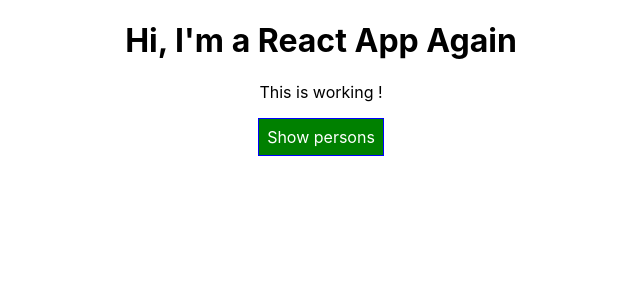
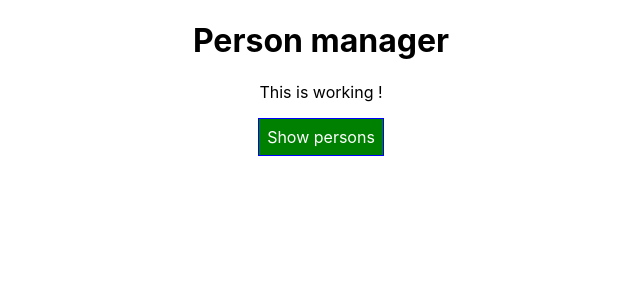
Before and after one commit to BenCRX/react-complete-guide, a React (Create React App) app: page / in a window 1280 px wide. Shown: the top 300 px of the page, without its empty margins (319-959 px from the left). Built offline with nearby package versions, Linux system fonts and the light colour scheme.

Commit message:
90 Finished - Components Creation Lifecycle in Action

```diff
--- a/src/components/Cockpit/Cockpit.js
+++ b/src/components/Cockpit/Cockpit.js
@@ -19,7 +19,7 @@
 
   return (
     <div className={style.Cockpit}>
-      <h1>Hi, I'm a React App Again</h1>
+      <h1>{props.appTitle}</h1>
       <p className={modifiedClasses.join(" ")}>This is working !</p>
 
       <button className={btnStyle} onClick={props.clicked}>
--- a/src/components/Persons/Person/Person.js
+++ b/src/components/Persons/Person/Person.js
@@ -2,6 +2,7 @@
 import style from "./Person.module.css";
 
 const person = (props) => {
+  console.log('[Person.js] rendering...')
   return (
     <div className={style.Person}>
       <p onClick={props.onClick}>
--- a/src/components/Persons/Persons.js
+++ b/src/components/Persons/Persons.js
@@ -1,8 +1,9 @@
 import React from "react";
 import Person from "./Person/Person";
 
-const persons = (props) =>
-  props.persons.map((person, index) => {
+const persons = (props) => {
+console.log('[Persons.js] rendering...')
+  return props.persons.map((person, index) => {
     return (
       <Person
         key={person.id}
@@ -13,5 +14,5 @@
       />
     );
   });
-
+};
 export default persons;
--- a/src/containers/App.js
+++ b/src/containers/App.js
@@ -4,6 +4,11 @@
 import style from "./App.module.css";
 
 class App extends Component {
+  constructor(props) {
+    super(props);
+    console.log("[App.js] constructor");
+  }
+
   state = {
     persons: [
       { id: "98745", name: "Ben", age: 37 },
@@ -12,6 +17,15 @@
     ],
     showPersons: false,
   };
+
+  static getDerivedStateFromProps(props, state) {
+    console.log('[Apps.js] getDerivedStateFromProps', props);
+    return state;
+  }
+
+  componentDidMount(){
+    console.log('[App.js] componentDidMount');
+  }
 
   handleDeletePerson = (index) => {
     //Create a copy of the state array otherwise since persons is a pointer it will modify the state and this is not something you want to do. Therefor, using the .slice() method or the spread operator [...array]
@@ -42,6 +56,8 @@
   };
 
   render() {
+    console.log('[App.js] render');
+
     let persons = null;
 
     if (this.state.showPersons) {
@@ -57,6 +73,7 @@
     return (
       <div className={style.App}>
         <Cockpit
+          appTitle={this.props.appTitle}
           showPersons={this.state.showPersons}
           persons={this.state.persons}
           clicked={this.handleTogglePersons}
--- a/src/index.js
+++ b/src/index.js
@@ -7,7 +7,7 @@
 const root = ReactDOM.createRoot(document.getElementById('root'));
 root.render(
   <React.StrictMode>
-    <App />
+    <App appTitle="Person manager"/>
   </React.StrictMode>
 );
 
```
